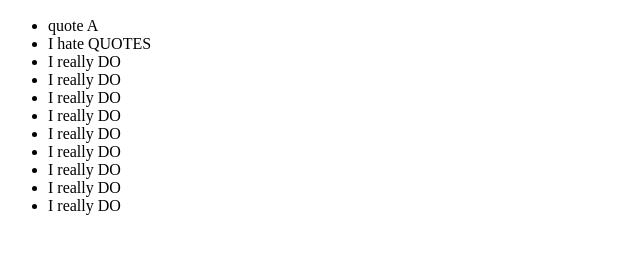
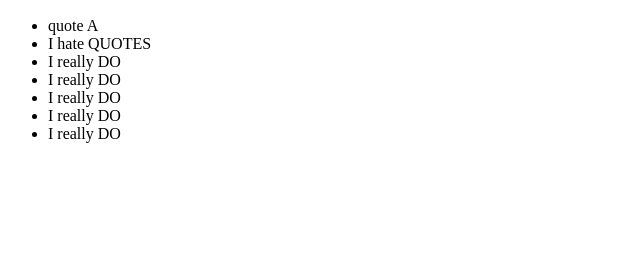
Before and after one commit to erchie/openSAPGITcourse, a plain HTML site: page index.html in a window 1280 px wide. Shown: the part 110-364 px from the top of the page, without its empty margins (0-640 px from the left). Drawn offline with Linux system fonts and the light colour scheme.

Commit message:
deleted some list elements

```diff
--- a/index.html
+++ b/index.html
@@ -19,10 +19,6 @@
 			<li>I really DO</li>
 			<li>I really DO</li>
 			<li>I really DO</li>
-			<li>I really DO</li>
-			<li>I really DO</li>
-			<li>I really DO</li>
-			<li>I really DO</li>
 		</ul>
 
 
```
